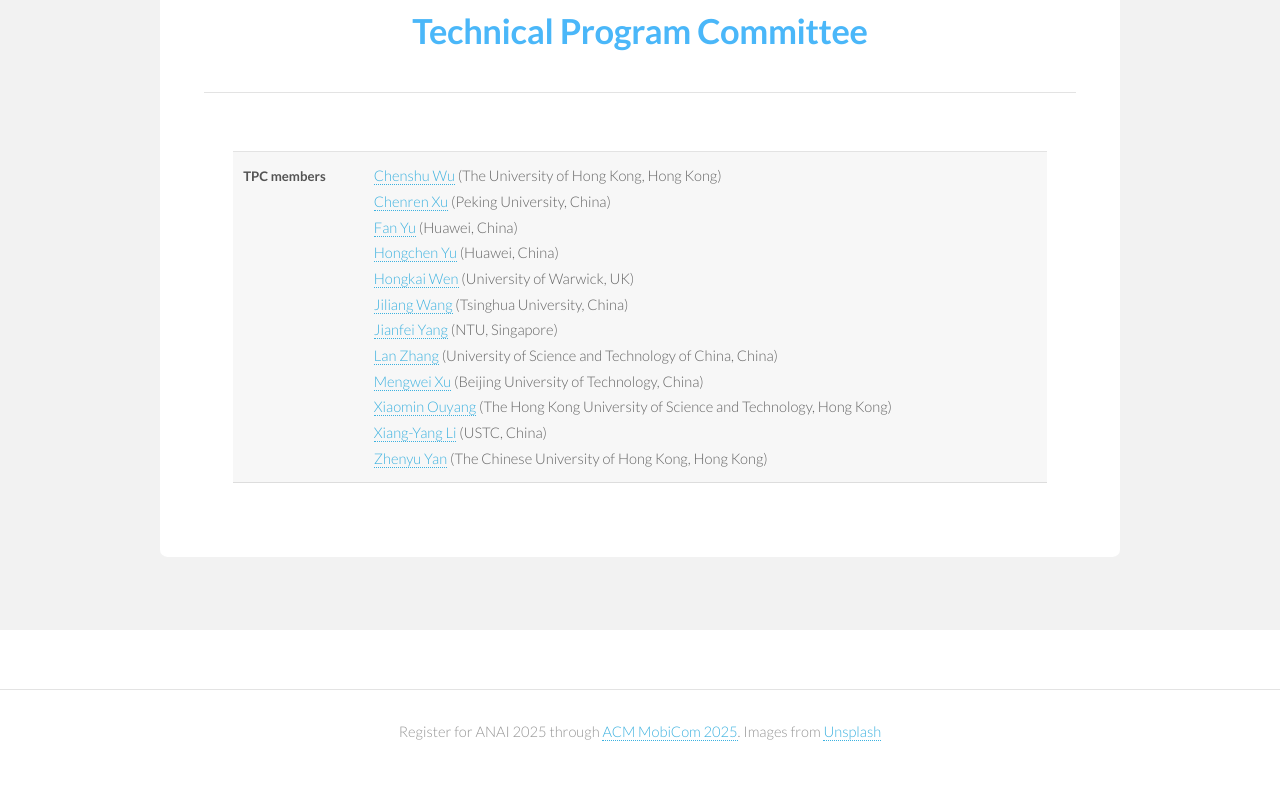
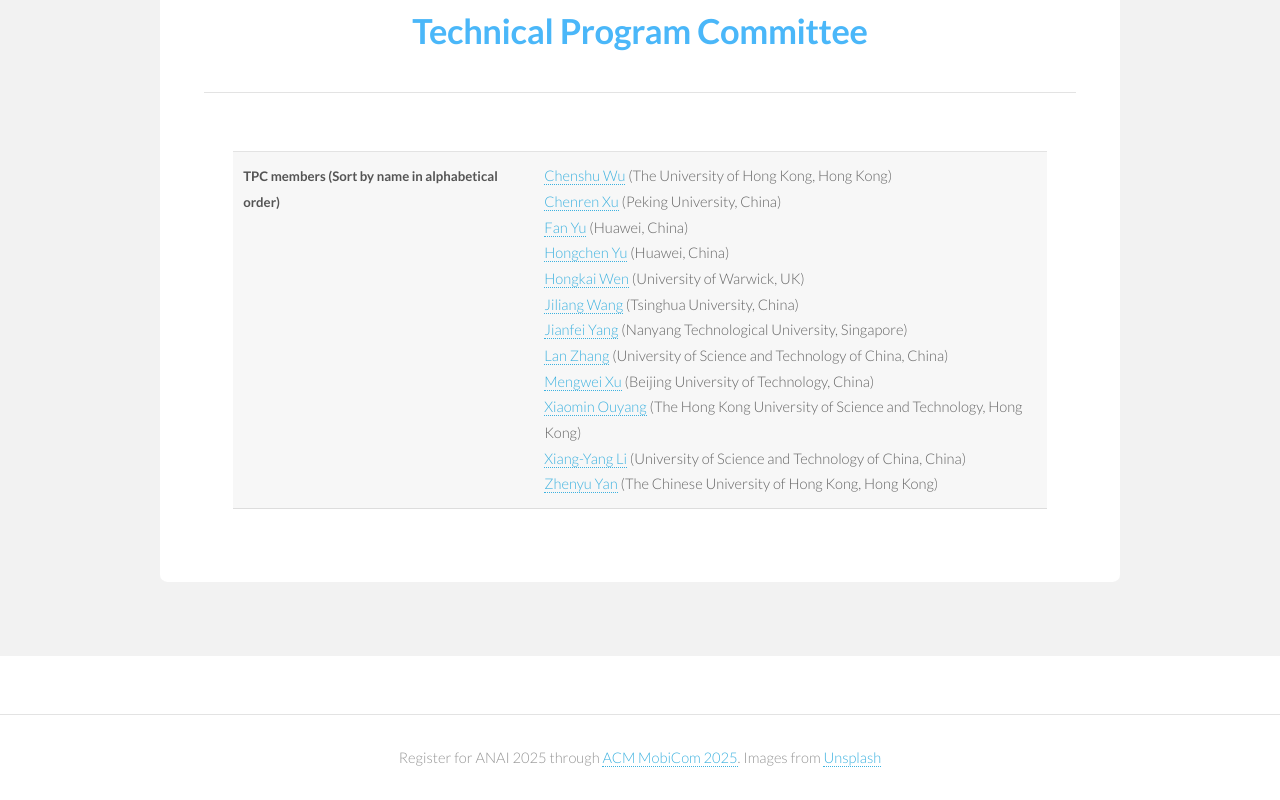
Before and after one commit to anai-workshop/anai-workshop.github.io, a plain HTML site: page 2025/organization.html in a window 1280 px wide. Shown: the part 940-1740 px from the top of the page. Before the commit the page ends 1714 px from the top, so only its background shows below. Drawn offline with Linux system fonts and the light colour scheme.

Commit message:
update tpc

```diff
--- a/2025/organization.html
+++ b/2025/organization.html
@@ -247,7 +247,7 @@
             <table class="table" border="0">
                 <tbody>
                     <tr>
-                        <th>TPC members</th>
+                        <th>TPC members (Sort by name in alphabetical order)</th>
                         <td>
                             <a href="https://cswu.me/" target="_blank">Chenshu Wu</a> (The University of Hong Kong, Hong Kong)<br>
                             <a href="https://soar.group/chenren/" target="_blank">Chenren Xu</a> (Peking University, China)<br>
@@ -255,11 +255,11 @@
                             <a href="#" >Hongchen Yu</a> (Huawei, China)<br>
                             <a href="https://hongkaiw.github.io/" target="_blank">Hongkai Wen</a> (University of Warwick, UK)<br>
                             <a href="https://tns.thss.tsinghua.edu.cn/~jiliang/" target="_blank">Jiliang Wang</a> (Tsinghua University, China)<br>
-                            <a href="https://marsyang.site/" target="_blank">Jianfei Yang</a> (NTU, Singapore)<br>
+                            <a href="https://marsyang.site/" target="_blank">Jianfei Yang</a> (Nanyang Technological University, Singapore)<br>
                             <a href="https://scholar.google.com/citations?user=83QxmA8AAAAJ&hl=en" target="_blank">Lan Zhang</a> (University of Science and Technology of China, China)<br>
                             <a href="https://xumengwei.github.io/" target="_blank">Mengwei Xu</a> (Beijing University of Technology, China)<br>
                             <a href="https://xmouyang.github.io/" target="_blank">Xiaomin Ouyang</a> (The Hong Kong University of Science and Technology, Hong Kong)<br>
-                            <a href="http://staff.ustc.edu.cn/~xiangyangli/" target="_blank">Xiang-Yang Li</a> (USTC, China)<br>
+                            <a href="http://staff.ustc.edu.cn/~xiangyangli/" target="_blank">Xiang-Yang Li</a> (University of Science and Technology of China, China)<br>
                             <a href="https://yanzhenyu.com" target="_blank">Zhenyu Yan</a> (The Chinese University of Hong Kong, Hong Kong)<br>
                         </td>
                     </tr>
```
